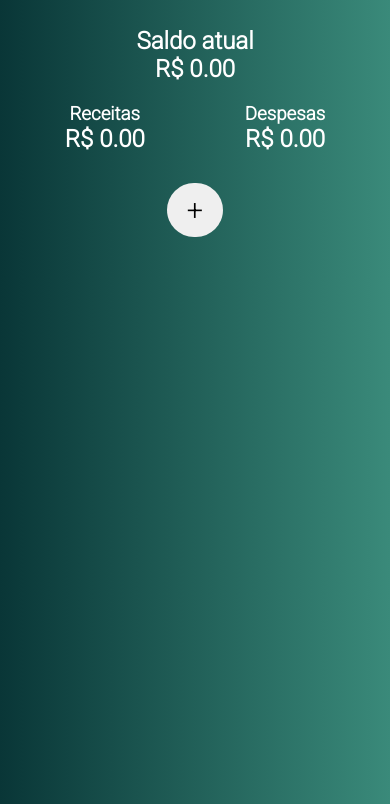
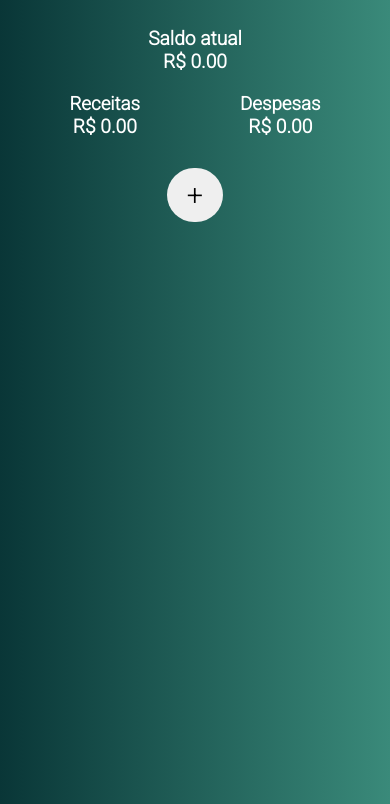
Before and after one commit to humbertomonteiro/app_financas, a plain HTML site: page index.html in a window 390 px wide. Shown: the part 40-844 px from the top of the page. Drawn offline with Linux system fonts and the light colour scheme.

Commit message:
ajustes css

```diff
--- a/css/estilo.css
+++ b/css/estilo.css
@@ -85,7 +85,7 @@ body {
     background-color: rgb(255, 255, 255);
     width: 450px;
     padding: 10px;
-    margin: 0 10px 15px 10px;
+    margin: 0 5px 15px 5px;
     border-radius: 0 5px 5px 0;
 }
 
@@ -205,7 +205,7 @@ body {
 @media(max-width: 520px) {
     .transacoesUl li {
         font-size: .7em;
-        width: 95%;
+        width: 90%;
     }
 }
 
@@ -213,4 +213,8 @@ body {
     .form .btn {
         width: 150px;
     }
+
+    .card h2 {
+        font-size: 1.2em;
+    }
 }
--- a/index.html
+++ b/index.html
@@ -62,14 +62,14 @@
 
                 <div class="card">
                     <h3>Receitas</h3>
-                    <h2 id="receitasMes"></h2>
+                    <h2 id="receitasMes">R$</h2>
                 </div>
 
                 <!-- Despesas -->
 
                 <div class="card">
                     <h3>Despesas</h3>
-                    <h2 id="despesasMes"></h2>
+                    <h2 id="despesasMes">R$</h2>
                 </div>
 
             </div>
```
